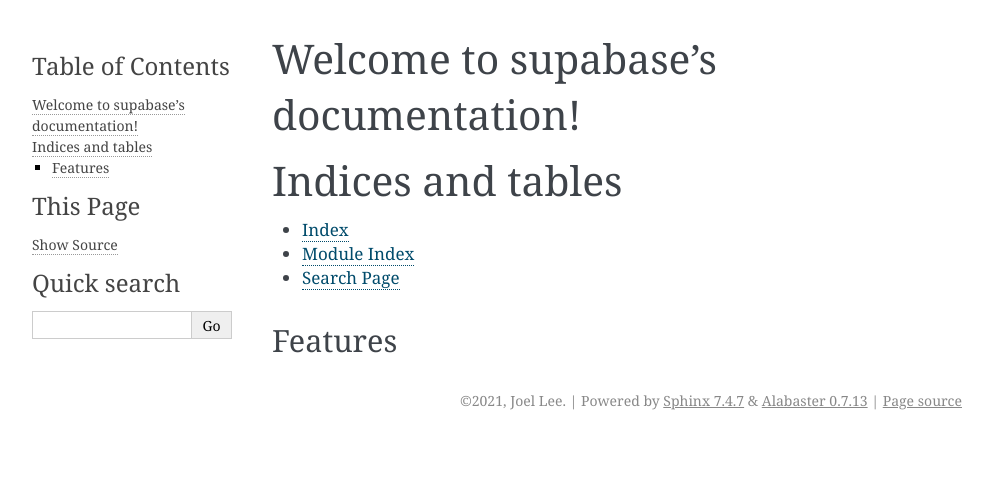
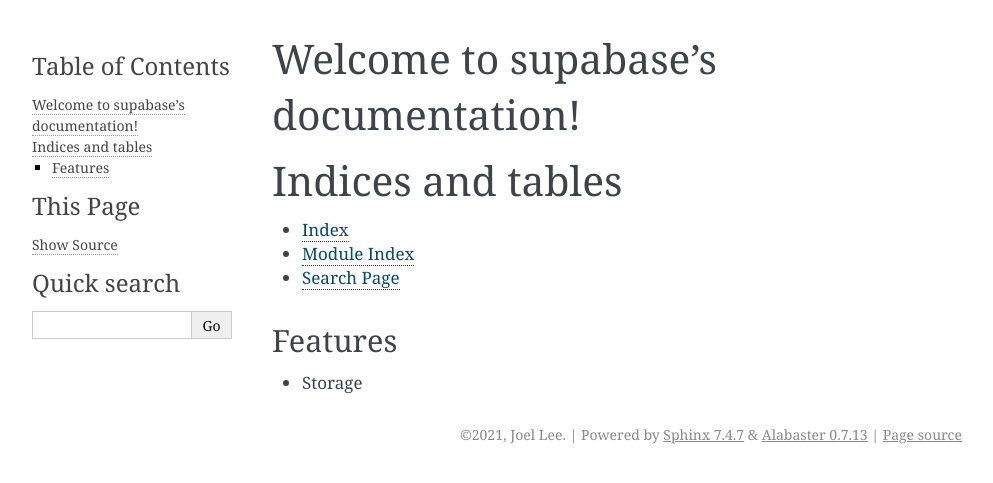
Before and after one commit to supabase/supabase-py, a Sphinx documentation site: the page built from docs/index.rst, in a window 1280 px wide. Shown: the top 483 px of the page, without its empty margins (148-1141 px from the left). Built offline with Sphinx 7.4.7, drawn with Linux system fonts in a browser that asks for light colours.

Commit message:
tym-shadow

```diff
--- a/docs/index.rst
+++ b/docs/index.rst
@@ -22,3 +22,4 @@
 
 Features
 --------
+* Storage
```
